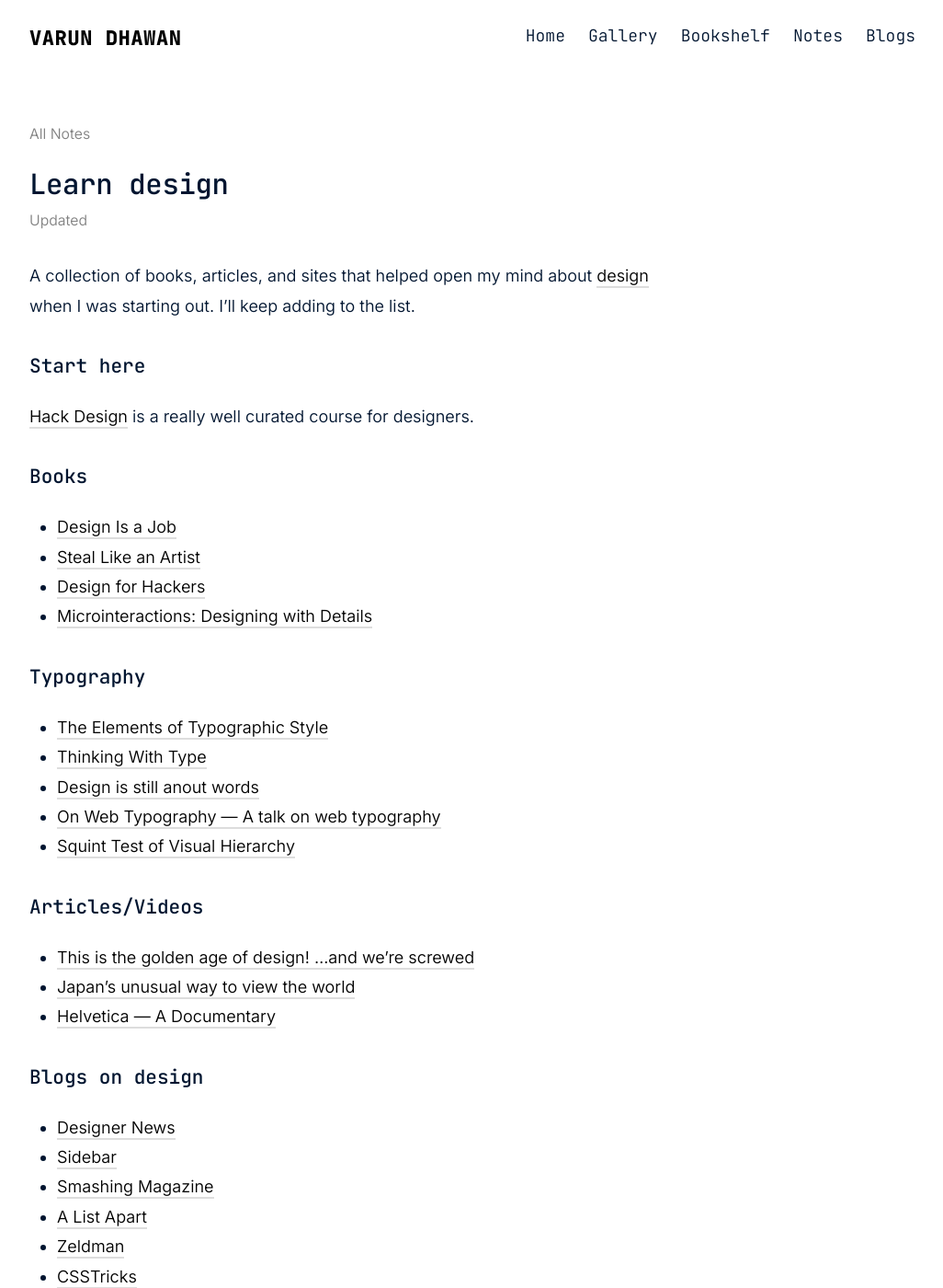
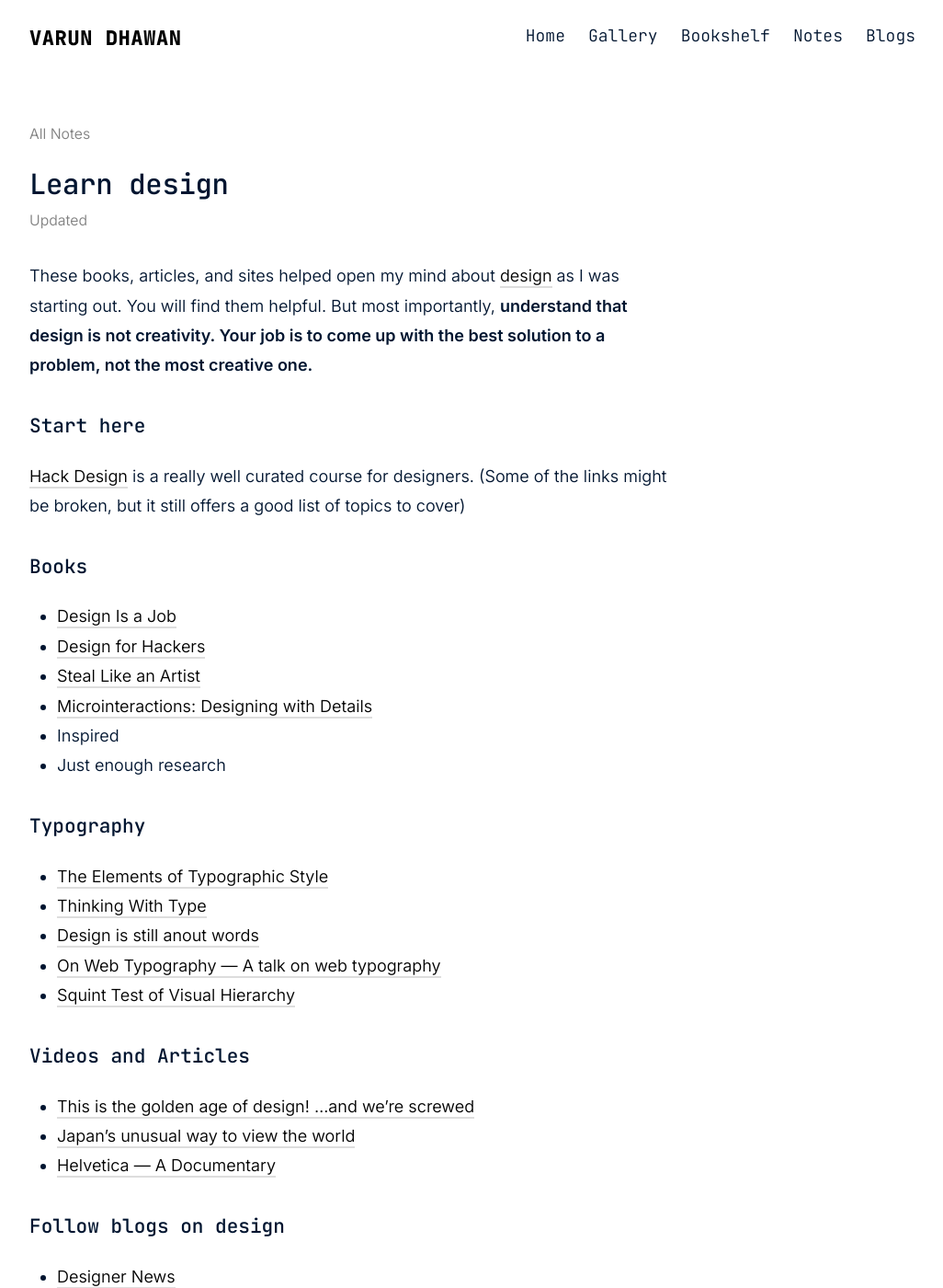
Before and after one commit to varundhawan5792/varundhawan.com, a Jekyll site: the page built from _notes/learn design.md, in a window 1280 px wide and 1400 px high. Shown: the whole window at 92% size, without its empty margins (126-1152 px from the left). Built offline with Jekyll 4.4.1, drawn with Linux system fonts in a browser that asks for light colours; some of the changed text lies outside the part shown.

Commit message:
Updates to Learn Design

```diff
--- a/_notes/learn design.md
+++ b/_notes/learn design.md
@@ -3,16 +3,18 @@
 excerpt: Books and resources that helped me understand design
 ---
 
-A collection of books, articles, and sites that helped open my mind about [[design]] when I was starting out. I'll keep adding to the list.
+These books, articles, and sites helped open my mind about [[design]] as I was starting out. You will find them helpful. But most importantly, **understand that design is not creativity. Your job is to come up with the best solution to a problem, not the most creative one.**
 
 ### Start here
-[Hack Design](https://hackdesign.org/lessons101) is a really well curated course for designers.
+[Hack Design](https://hackdesign.org/lessons101) is a really well curated course for designers. (Some of the links might be broken, but it still offers a good list of topics to cover)
 
 ### Books
 - [Design Is a Job](https://www.goodreads.com/book/show/13574985-design-is-a-job "Design Is a Job")
+- [Design for Hackers](https://www.goodreads.com/book/show/11457105-design-for-hackers "Design for Hackers")
 - [Steal Like an Artist](https://www.goodreads.com/book/show/13099738-steal-like-an-artist "Steal Like an Artist: 10 Things Nobody Told You About Being Creative")
-- [Design for Hackers](https://www.goodreads.com/book/show/11457105-design-for-hackers "Design for Hackers")
 - [Microinteractions: Designing with Details](https://www.goodreads.com/book/show/17239285-microinteractions "Microinteractions: Designing with Details")
+- Inspired
+- Just enough research
 
 ### Typography
 - [The Elements of Typographic Style](https://www.goodreads.com/book/show/15811145-the-elements-of-typographic-style "The Elements of Typographic Style: Version 4.0")
@@ -21,12 +23,12 @@
 - [On Web Typography — A talk on web typography](https://player.vimeo.com/video/34178417)
 - [Squint Test of Visual Hierarchy](https://blog.rpheath.com/post/3029763425/on-visual-hierarchy)
 
-### Articles/Videos
+### Videos and Articles
 - [This is the golden age of design! …and we’re screwed](https://www.youtube.com/watch?v=yBo0Y8OSGLE)
 - [Japan’s unusual way to view the world](http://www.bbc.com/travel/story/20181021-japans-unusual-way-to-view-the-world)
 - [Helvetica — A Documentary](https://vimeo.com/ondemand/helvetica3)
 
-### Blogs on design
+### Follow blogs on design
 - [Designer News](https://api.designernews.co/)
 - [Sidebar](https://sidebar.io/)
 - [Smashing Magazine](https://www.smashingmagazine.com/)
```
Also changed, not shown: other parts of _notes/learn design.md (+0 -2 lines).
